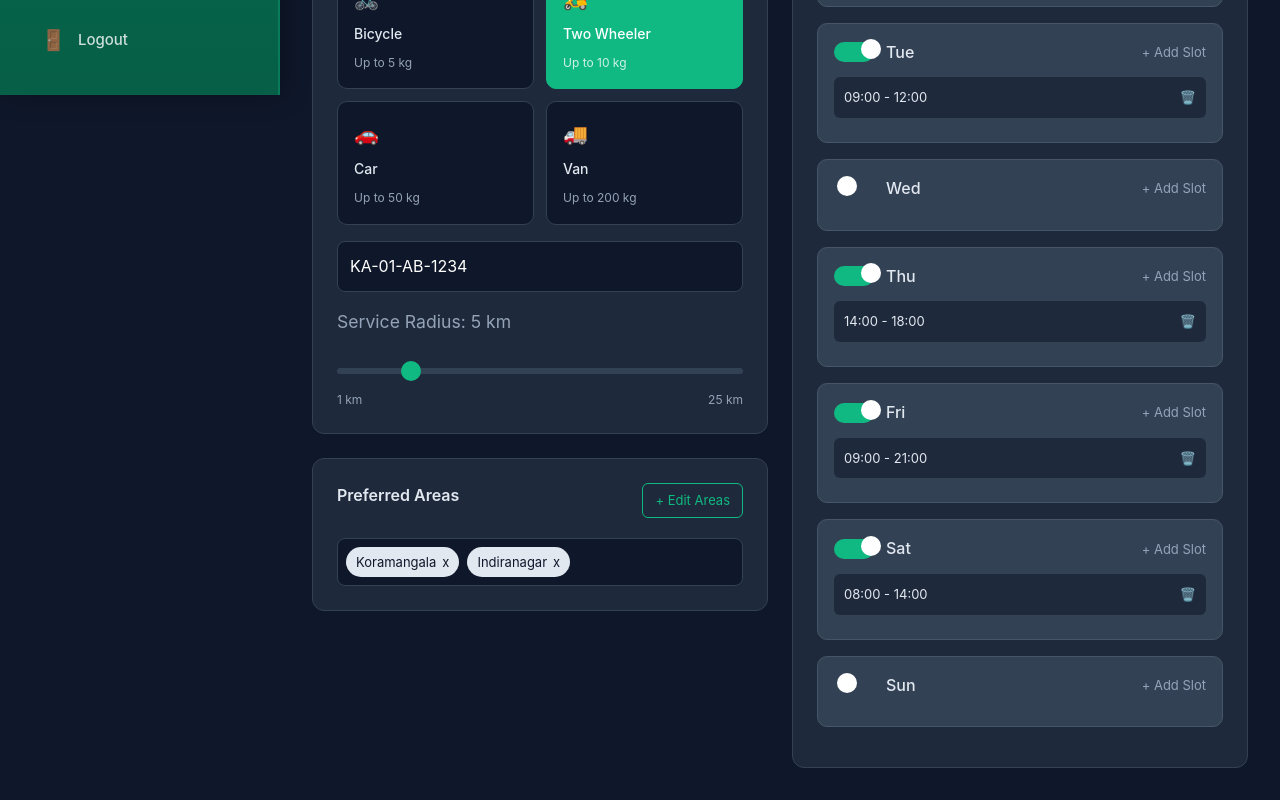
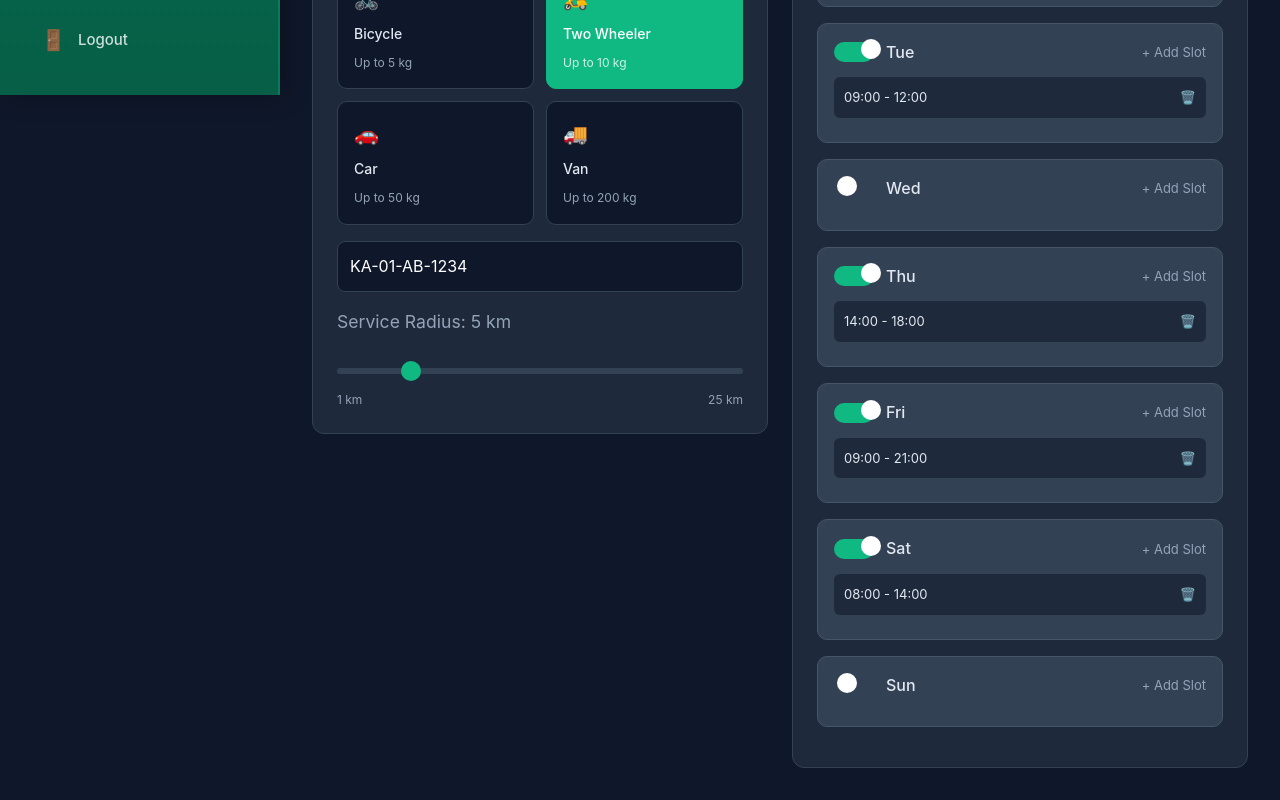
Before and after one commit to FoodShare-Redistribution-Platform/replate-frontend, a React (Vite) app: page /availability in a window 1280 px wide. Shown: the part 705-1505 px from the top of the page. Built offline with nearby package versions, Linux system fonts and the light colour scheme; no server answers; sample sign-in values are in the browser's storage.

Commit message:
donation final update

```diff
--- a/src/pages/Availability.jsx
+++ b/src/pages/Availability.jsx
@@ -11,7 +11,6 @@ const Availability = () => {
     const [vehicleType, setVehicleType] = useState('two_wheeler');
     const [maxWeight, setMaxWeight] = useState(10);
     const [serviceRadius, setServiceRadius] = useState(5);
-    const [preferredAreas, setPreferredAreas] = useState(['Koramangala', 'Indiranagar']);
     const [schedule, setSchedule] = useState({
         mon: { active: true, slots: [{ start: '09:00', end: '12:00' }, { start: '17:00', end: '20:00' }] },
         tue: { active: true, slots: [{ start: '09:00', end: '12:00' }] },
@@ -47,9 +46,6 @@ const Availability = () => {
 
                     if (userData.volunteerProfile) {
                         setServiceRadius(userData.volunteerProfile.serviceRadius || 5);
-                        if (userData.volunteerProfile.preferredAreas?.length > 0) {
-                            setPreferredAreas(userData.volunteerProfile.preferredAreas);
-                        }
                         if (userData.volunteerProfile.maxWeight !== undefined) {
                             setMaxWeight(userData.volunteerProfile.maxWeight);
                         }
@@ -84,7 +80,6 @@ const Availability = () => {
                     vehicleType,
                     maxWeight,
                     serviceRadius,
-                    preferredAreas,
                     availabilitySchedule: schedule
                 })
             });
@@ -119,7 +114,6 @@ const Availability = () => {
 
         setSchedule(defaultSchedule);
         setServiceRadius(5);
-        setPreferredAreas([]);
         setIsAvailable(false);
 
         // Save these empty/default values to DB
@@ -134,7 +128,6 @@ const Availability = () => {
                 body: JSON.stringify({
                     isAvailable: false,
                     serviceRadius: 5,
-                    preferredAreas: [],
                     availabilitySchedule: defaultSchedule
                 })
             });
@@ -294,21 +287,6 @@ const Availability = () => {
                             </div>
                         </div>
 
-                        {/* Preferred Areas */}
-                        <div className="settings-card">
-                            <div className="card-header" style={{ display: 'flex', justifyContent: 'space-between' }}>
-                                <h3>Preferred Areas</h3>
-                                <button className="edit-areas-btn">+ Edit Areas</button>
-                            </div>
-                            <div className="tags-input-container">
-                                {preferredAreas.map(area => (
-                                    <div key={area} className="area-tag">
-                                        {area} <span>x</span>
-                                    </div>
-                                ))}
-                                {preferredAreas.length === 0 && <span style={{ color: '#64748b', fontSize: '13px' }}>No areas selected</span>}
-                            </div>
-                        </div>
                     </div>
 
                     {/* Right Column: Schedule */}
```
Also changed, not shown: 2 other files (tests, documents, lock files or other folders).
